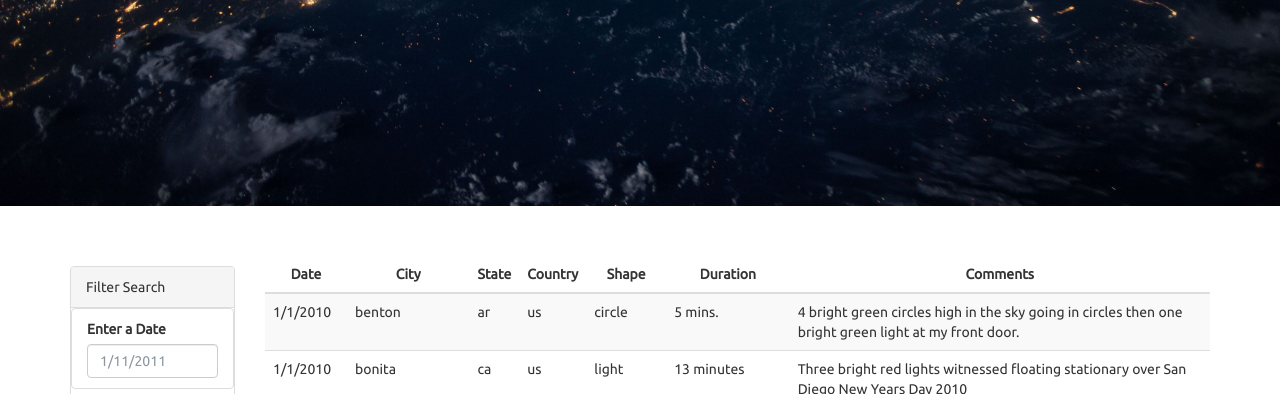
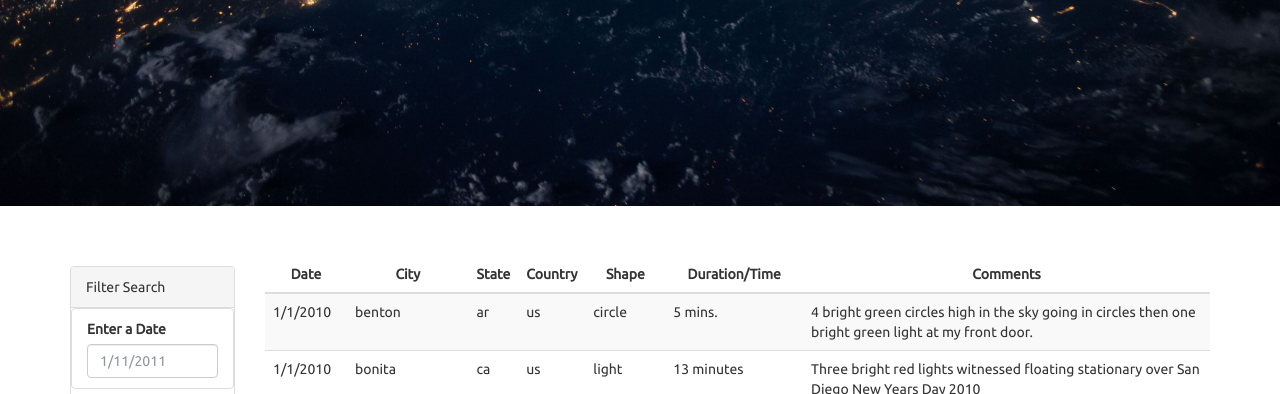
Before and after one commit to Arjun4391/JavaScript_and_DOM_Manipulation, a plain HTML site: page StarterCode/index.html in a window 1280 px wide. Shown: the part 406-800 px from the top of the page. Drawn offline with nearby package versions, Linux system fonts and the light colour scheme; files whose address does not match are found by name.

Commit message:
Finishing touches

```diff
--- a/StarterCode/index.html
+++ b/StarterCode/index.html
@@ -57,7 +57,7 @@
                   <th class="table-head">State</th>
                   <th class="table-head">Country</th>
                   <th class="table-head">Shape</th>
-                  <th class="table-head">Duration</th>
+                  <th class="table-head">Duration/Time</th>
                   <th class="table-head">Comments</th>
                 </tr>
               </thead>
```
